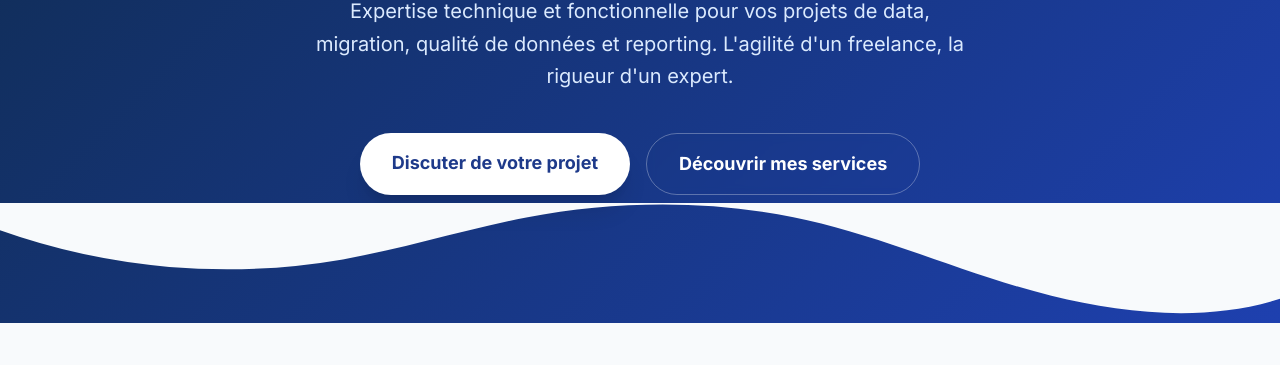
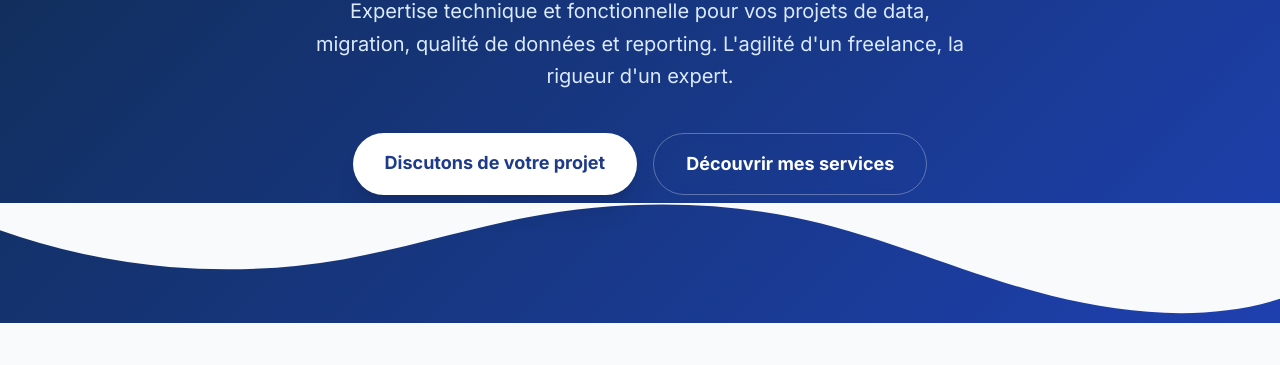
Before and after one commit to jeromemathieu/site-datajm, a plain HTML site: page index.html in a window 1280 px wide. Shown: the part 435-800 px from the top of the page. Drawn offline with nearby package versions, Linux system fonts and the light colour scheme.

Commit message:
correction messages 3

```diff
--- a/index.html
+++ b/index.html
@@ -96,7 +96,7 @@
             <div class="flex flex-col sm:flex-row justify-center gap-4">
                 <a href="#contact"
                     class="bg-white text-blue-900 px-8 py-4 rounded-full font-bold text-lg hover:bg-blue-50 transition shadow-xl">
-                    Discuter de votre projet
+                    Discutons de votre projet
                 </a>
                 <a href="#expertise"
                     class="px-8 py-4 rounded-full font-bold text-lg text-white border border-white/30 hover:bg-white/10 transition backdrop-blur-sm">
```
